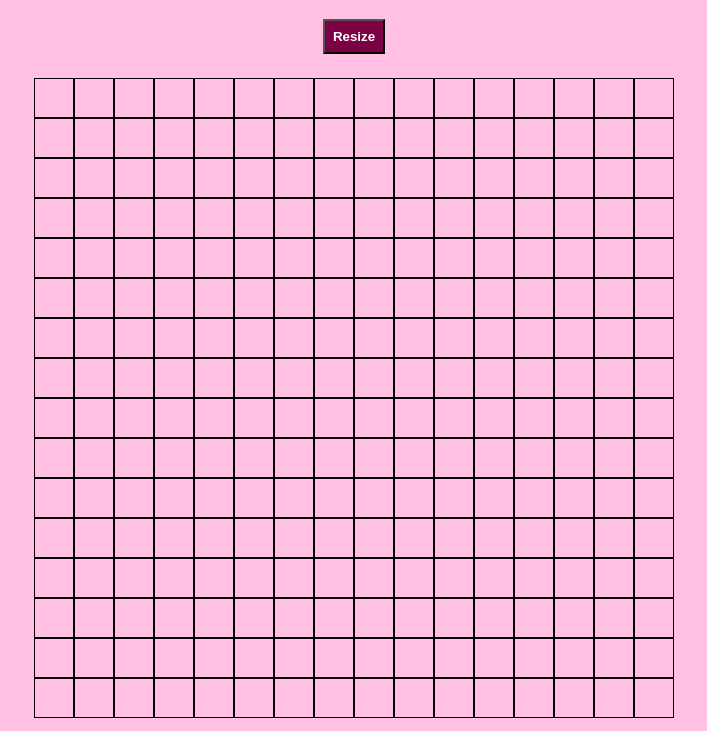
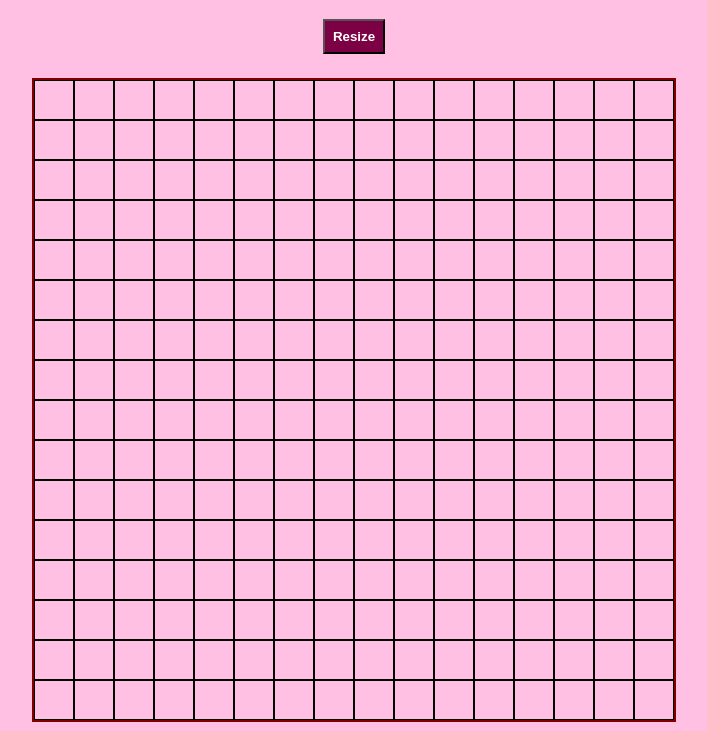
Before and after one commit to chuacarbonara/odin-etch-a-sketch, a plain HTML site: page index.html in a window 1280 px wide. Shown: the part 69-800 px from the top of the page, without its empty margins (286-993 px from the left). Drawn offline with Linux system fonts and the light colour scheme.

Commit message:
Add random rgb values to mouseenter, Add maroon border to container

```diff
--- a/script.js
+++ b/script.js
@@ -9,8 +9,13 @@ function createDiv(size) {
         div.style.width = `${640 / size}px`;
         div.style.height = `${640 / size}px`;
         container.appendChild(div);
+        const randomBetween = (min, max) => min + Math.floor(Math.random() * (max - min + 1));
+        const r = randomBetween(0, 255);
+        const g = randomBetween(0, 255);
+        const b = randomBetween(0, 255);
+        const rgb = `rgb(${r},${g},${b})`;
         div.addEventListener("mouseenter", () => {
-            div.style.backgroundColor = "maroon";
+            div.style.backgroundColor = rgb;
         });
     }
 }
--- a/style.css
+++ b/style.css
@@ -23,6 +23,7 @@ body {
     flex-wrap: wrap;
     width: 640px;
     aspect-ratio: 1 / 1;
+    border: 2px solid maroon;
 }
 
 .gridDiv {
```
